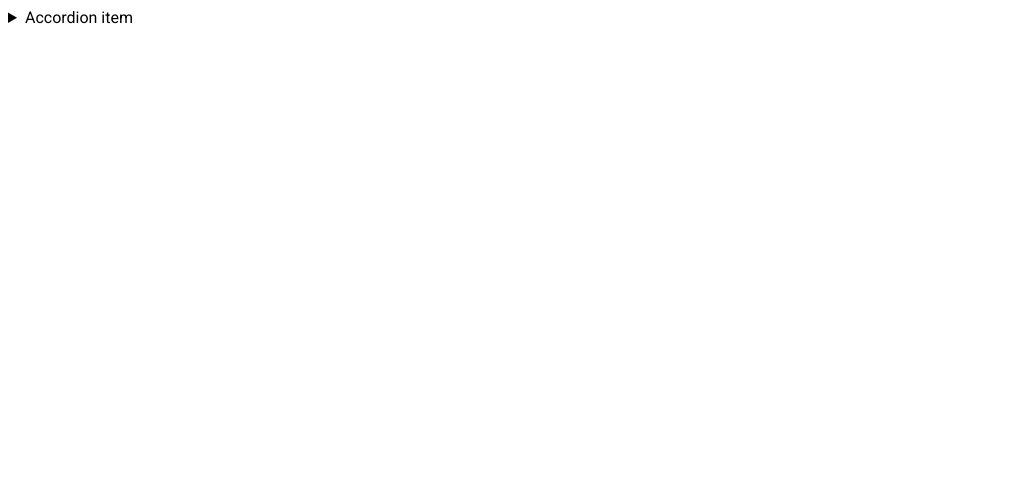
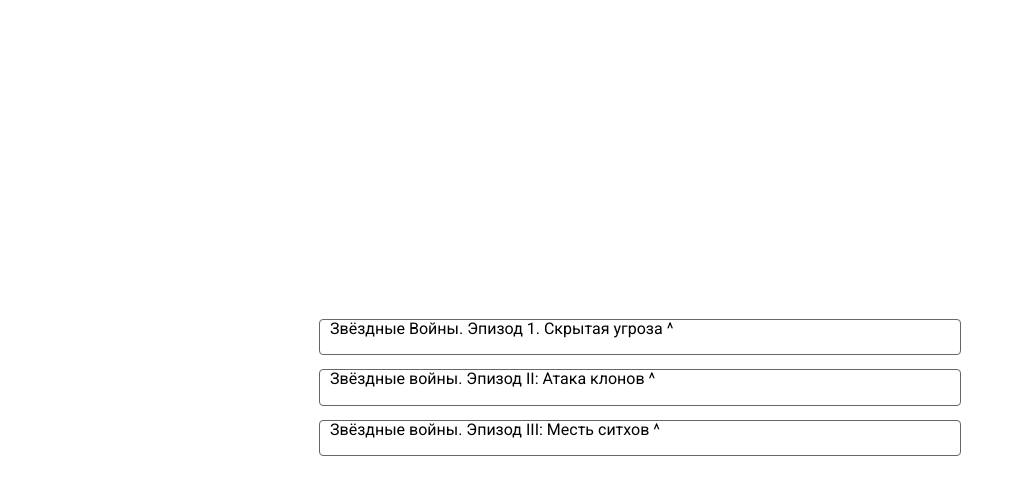
Before and after one commit to js-tasks-ru/htmlcss-20220414_svetlana-kovina, a website: page 03-lection1/02-accordion/index.html in a window 1280 px wide. Shown: the whole page, without its empty margins (0-1016 px from the left). Drawn offline with nearby package versions, Linux system fonts and the light colour scheme.

Commit message:
[the-third-task-part-two] Added details and css

```diff
--- a/03-lection1/02-accordion/accordion.css
+++ b/03-lection1/02-accordion/accordion.css
@@ -1 +1,36 @@
-/* Стилизация аккордеона */
+.accordion {
+    margin: 20em;
+}
+
+details[open] {
+    background-color: rgb(248, 240, 240);
+}
+
+.accordion__summary {
+    margin-block: 1em;
+    display: block;
+}
+
+.accordion__item {
+    margin-bottom: 8px;
+    outline: 1px solid #666;
+    border-radius: 3px;
+    max-height: 10em;
+    padding-left: 10px;
+}
+.accordion__item:last-child {
+    margin-bottom: 0;
+}
+
+.accordion__summary::-webkit-details-marker {
+    display: none;
+}
+
+.accordion__summary::after {
+    content: '^';
+    padding-right: 0.5em;
+  }
+
+  details[open] > .accordion__summary::after {
+    content: '˅';
+  }
--- a/03-lection1/02-accordion/index.html
+++ b/03-lection1/02-accordion/index.html
@@ -2,17 +2,41 @@
 <!-- Страница с аккордеоном -->
 <html lang="ru">
     <head>
+        <link rel="stylesheet" href="/assets/css/normalize.css">
         <link rel="stylesheet" href="../../assets/css/main.css">
         <link rel="stylesheet" href="./accordion.css">
     </head>
     <body>
-        <details>
-            <summary>
-                Accordion item
-            </summary>
-            <p>
-                Hidden content
-            </p>
-        </details>
+        <div class="accordion">
+            <details class="accordion__item">
+                <summary class="accordion__summary">
+                    Звёздные Войны. Эпизод 1. Скрытая угроза
+                </summary>
+                <p class="accordion__item--text">
+                    Мы попадаем в то самое время, когда рыцари-джедаи еще хранят мир и спокойствие в Галактике.
+                    Но темная сила, готовая поглотить планеты и народы, уже пробудилась, и только древнее пророчество джедаев об избранном,
+                     который принесет равновесие в Силу, дает надежду в преддверии катастрофы.
+                </p>
+            </details>
+            <details class="accordion__item">
+                <summary class="accordion__summary">
+                    Звёздные войны. Эпизод II: Атака клонов
+                </summary>
+                <p class="accordion__item--text">
+                    Республика все глубже погружается в пучину противоречий и хаоса.
+                    Движение сепаратистов, представленное сотнями планет и могущественным альянсом корпораций,
+                    грозит стать новой угрозой для Галактики, с которой не смогут справиться даже джедаи.
+                </p>
+            </details>
+            <details class="accordion__item">
+                <summary class="accordion__summary">
+                    Звёздные войны. Эпизод III: Месть ситхов
+                </summary>
+                <p class="accordion__item--text">
+                    Джедаи теряют контроль над галактикой, а Падме готовится к тому, чтобы стать матерью.
+                    Все эти события будут разворачиваться на фоне грандиозной битвы, знаменующей финал Клонических войн…
+                </p>
+            </details>
+        </div>
     </body>
 </html>
```
